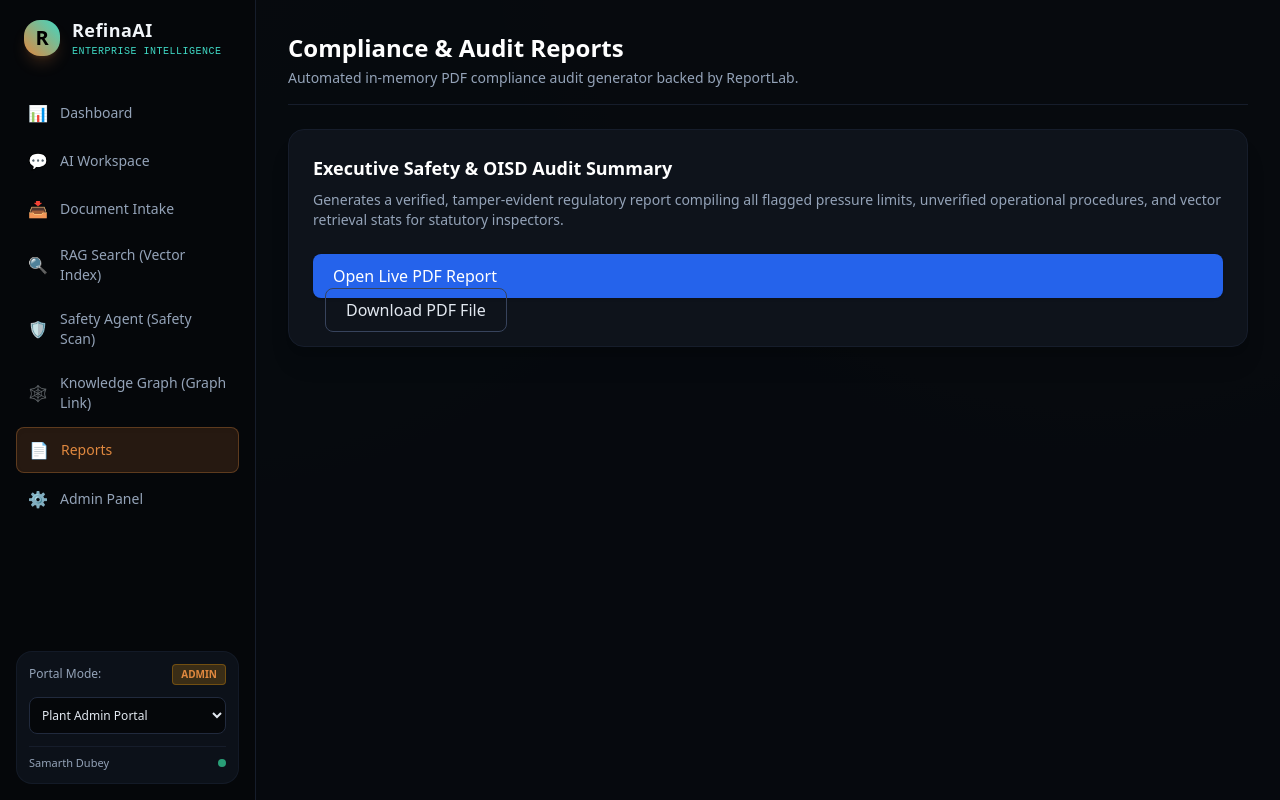
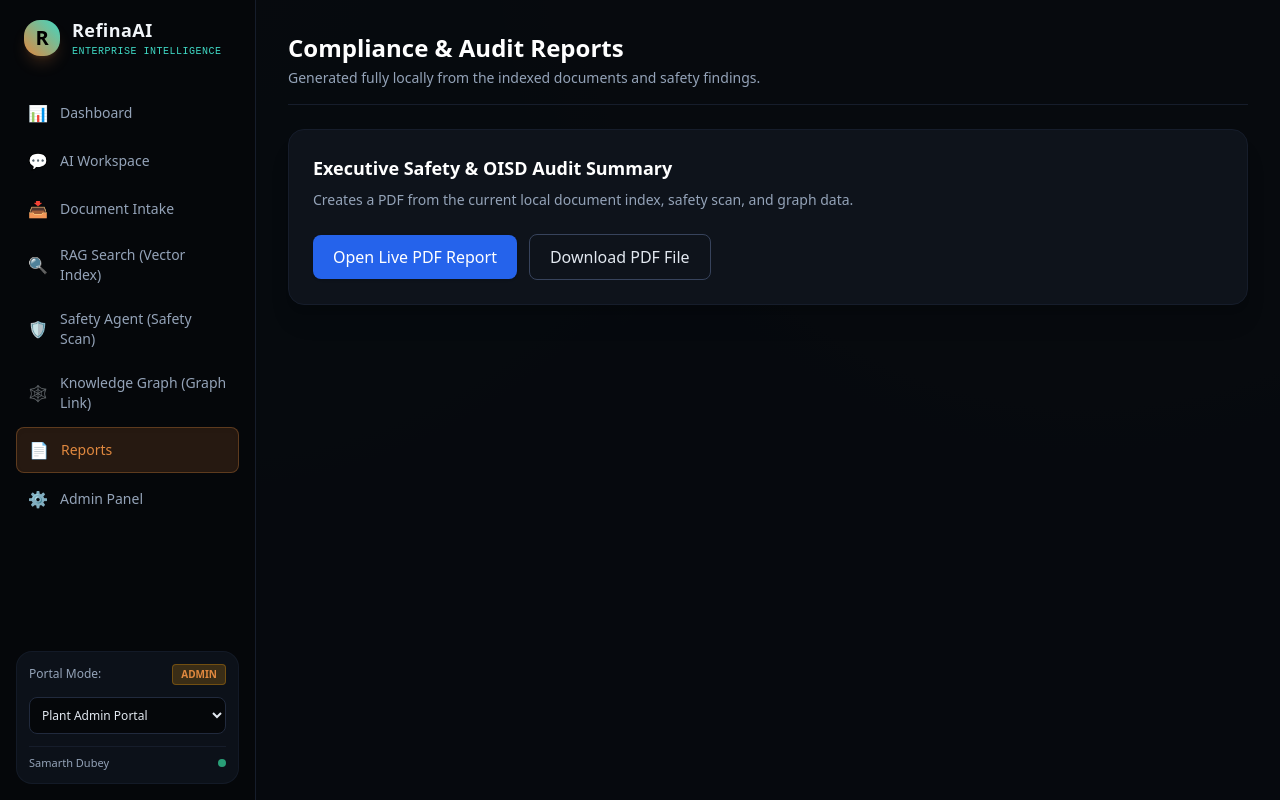
Before and after one commit to sam-343-hash/SIH26117-Sovereign-On-Premise-Agentic-AI-Workbench-for-MRPL, a Next.js app: page /reports in a window 1280 px wide. Built offline with nearby package versions, Linux system fonts and the light colour scheme; no server answers.

Commit message:
fix: restore local launcher and reliable PDF reports

```diff
--- /dev/null
+++ b/app/api/report-download/route.ts
@@ -0,0 +1,31 @@
+import { NextRequest, NextResponse } from "next/server";
+
+const BACKEND_API_URL = process.env.BACKEND_API_URL || "http://127.0.0.1:8000";
+
+// A fixed, same-origin PDF route. This avoids Chrome treating a link from
+// localhost:3000 to 127.0.0.1:8000 as a separate download source.
+export async function GET(request: NextRequest) {
+  try {
+    const inline = request.nextUrl.searchParams.get("inline") === "true";
+    const response = await fetch(
+      `${BACKEND_API_URL}/api/reports/download${inline ? "?inline=true" : ""}`,
+      { cache: "no-store", signal: AbortSignal.timeout(30000) }
+    );
+
+    if (!response.ok) {
+      return NextResponse.json({ detail: "Local report generator is unavailable." }, { status: response.status });
+    }
+
+    const pdf = await response.arrayBuffer();
+    return new NextResponse(pdf, {
+      headers: {
+        "Content-Type": "application/pdf",
+        "Content-Length": String(pdf.byteLength),
+        "Content-Disposition": response.headers.get("content-disposition") || "attachment; filename=RefinaAI_Compliance_Report.pdf",
+        "Cache-Control": "no-store, no-cache, must-revalidate",
+      },
+    });
+  } catch {
+    return NextResponse.json({ detail: "Cannot reach the local backend on port 8000." }, { status: 502 });
+  }
+}
--- /dev/null
+++ b/app/report/page.tsx
@@ -0,0 +1,6 @@
+import { redirect } from "next/navigation";
+
+// Keep the common singular URL working for demo users.
+export default function ReportRedirectPage() {
+  redirect("/reports");
+}
--- a/app/reports/page.tsx
+++ b/app/reports/page.tsx
@@ -1,37 +1,31 @@
-export default function ReportsPage() {
-  // Navigating to FastAPI is more reliable than proxying binary PDF content
-  // through Next.js on Windows Chrome.
-  const reportUrl = (inline = false) =>
-    `http://127.0.0.1:8000/api/reports/download${inline ? "?inline=true" : ""}`;
+import ReportActions from "./report-actions";
+
+export const dynamic = "force-dynamic";
+
+async function getLocalPdf() {
+  try {
+    const response = await fetch("http://127.0.0.1:8000/api/reports/download", { cache: "no-store" });
+    const bytes = await response.arrayBuffer();
+    if (!response.ok || Buffer.from(bytes).subarray(0, 4).toString("ascii") !== "%PDF") return null;
+    return Buffer.from(bytes).toString("base64");
+  } catch {
+    return null;
+  }
+}
+
+export default async function ReportsPage() {
+  const pdfBase64 = await getLocalPdf();
 
   return (
     <div className="p-8 max-w-5xl mx-auto text-slate-100">
       <div className="mb-6 border-b border-slate-800 pb-4">
-        <h1 className="text-2xl font-bold text-white">Compliance & Audit Reports</h1>
-        <p className="text-sm text-slate-400 mt-1">
-          Automated in-memory PDF compliance audit generator backed by ReportLab.
-        </p>
+        <h1 className="text-2xl font-bold text-white">Compliance &amp; Audit Reports</h1>
+        <p className="text-sm text-slate-400 mt-1">Generated fully locally from the indexed documents and safety findings.</p>
       </div>
-
       <div className="bg-slate-900 border border-slate-800 rounded-xl p-6 shadow-xl">
-        <h2 className="text-lg font-semibold text-white mb-2">Executive Safety & OISD Audit Summary</h2>
-        <p className="text-sm text-slate-400 mb-6">
-          Generates a verified, tamper-evident regulatory report compiling all flagged pressure limits,
-          unverified operational procedures, and vector retrieval stats for statutory inspectors.
-        </p>
-
-        <a
-          href={reportUrl(true)}
-          className="px-5 py-2.5 bg-blue-600 hover:bg-blue-500 text-white font-medium rounded-lg shadow transition-colors flex items-center gap-2"
-        >
-          Open Live PDF Report
-        </a>
-        <a
-          href={reportUrl(false)}
-          className="ml-3 px-5 py-2.5 border border-slate-600 hover:border-slate-400 text-slate-200 font-medium rounded-lg transition-colors"
-        >
-          Download PDF File
-        </a>
+        <h2 className="text-lg font-semibold text-white mb-2">Executive Safety &amp; OISD Audit Summary</h2>
+        <p className="text-sm text-slate-400 mb-6">Creates a PDF from the current local document index, safety scan, and graph data.</p>
+        <ReportActions pdfBase64={pdfBase64} />
       </div>
     </div>
   );
--- /dev/null
+++ b/app/reports/report-actions.tsx
@@ -0,0 +1,58 @@
+"use client";
+
+import { useState } from "react";
+
+type Props = { pdfBase64: string | null };
+
+function toBlob(base64: string) {
+  const source = atob(base64);
+  const bytes = new Uint8Array(source.length);
+  for (let index = 0; index < source.length; index += 1) bytes[index] = source.charCodeAt(index);
+  return new Blob([bytes], { type: "application/pdf" });
+}
+
+export default function ReportActions({ pdfBase64 }: Props) {
+  const [status, setStatus] = useState<string | null>(null);
+  const filename = `RefinaAI_Compliance_Report_${new Date().toISOString().slice(0, 10)}.pdf`;
+
+  function downloadReport() {
+    if (!pdfBase64) {
+      setStatus("The local backend was unavailable while this page loaded. Refresh this page once.");
+      return;
+    }
+    const url = URL.createObjectURL(toBlob(pdfBase64));
+    const link = document.createElement("a");
+    link.href = url;
+    link.download = filename;
+    document.body.appendChild(link);
+    link.click();
+    link.remove();
+    window.setTimeout(() => URL.revokeObjectURL(url), 1000);
+    setStatus("PDF downloaded. Check Chrome Downloads with Ctrl + J.");
+  }
+
+  function openReport() {
+    if (!pdfBase64) {
+      setStatus("The local backend was unavailable while this page loaded. Refresh this page once.");
+      return;
+    }
+    const preview = window.open("", "_blank");
+    const url = URL.createObjectURL(toBlob(pdfBase64));
+    if (preview) {
+      preview.location.href = url;
+      window.setTimeout(() => URL.revokeObjectURL(url), 60000);
+      setStatus("PDF opened in a new tab.");
+    } else {
+      window.setTimeout(() => URL.revokeObjectURL(url), 1000);
+      downloadReport();
+    }
+  }
+
+  return (
+    <>
+      <button type="button" onClick={openReport} className="px-5 py-2.5 bg-blue-600 hover:bg-blue-500 text-white font-medium rounded-lg shadow transition-colors">Open Live PDF Report</button>
+      <button type="button" onClick={downloadReport} className="ml-3 px-5 py-2.5 border border-slate-600 hover:border-slate-400 text-slate-200 font-medium rounded-lg transition-colors">Download PDF File</button>
+      {status && <p className="mt-4 text-sm text-slate-300" role="status">{status}</p>}
+    </>
+  );
+}
--- a/tsconfig.json
+++ b/tsconfig.json
@@ -33,7 +33,8 @@
     "**/*.ts",
     "**/*.tsx",
     ".next/types/**/*.ts",
-    "runtime/next-cache/types/**/*.ts"
+    "runtime/next-cache/types/**/*.ts",
+    "runtime/next-cache-v2/types/**/*.ts"
   ],
   "exclude": [
     "node_modules"
```
Also changed, not shown: scripts/local-next-server.cjs (added, +17 -0 lines), 1 other file (tests, documents, lock files or other folders).
